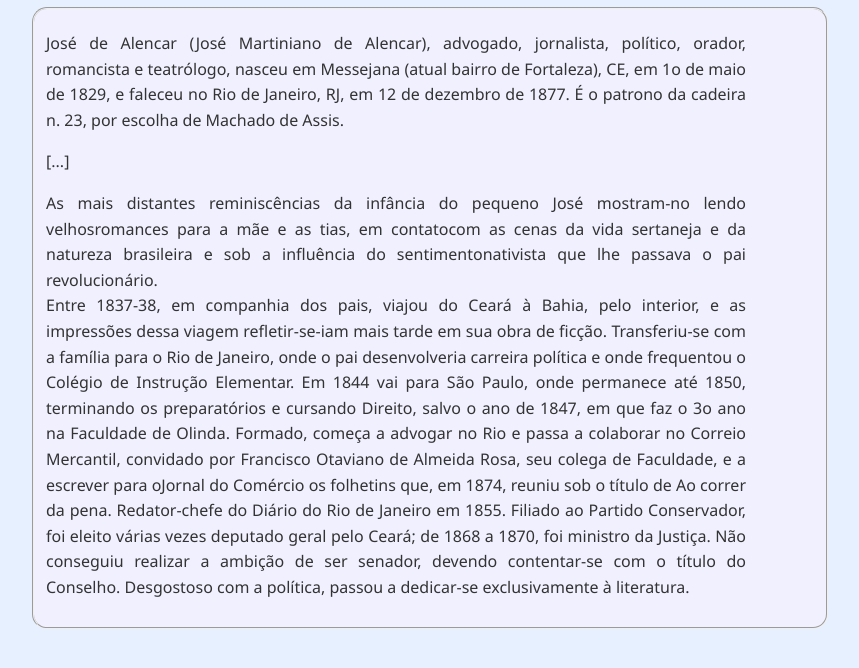
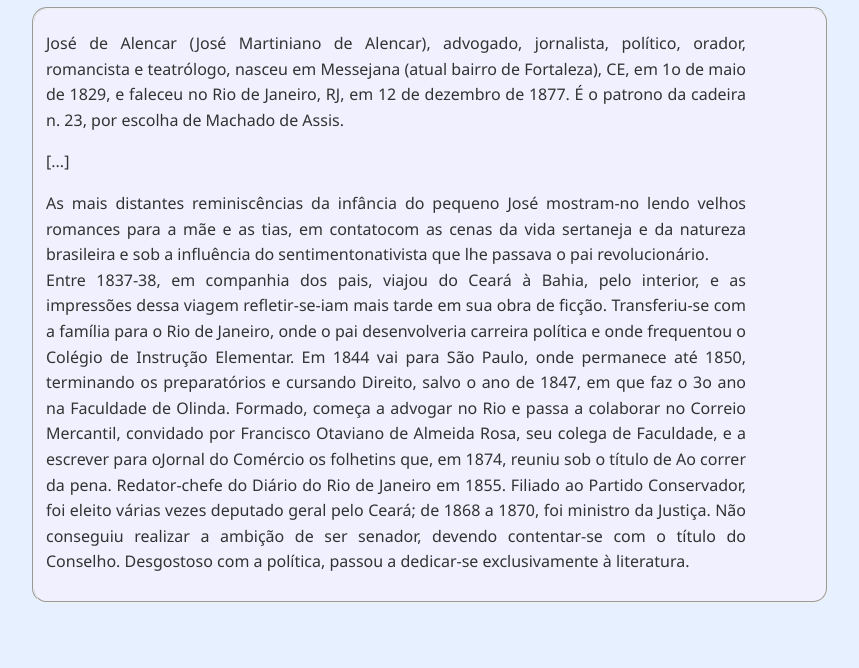
Before and after one commit to Lipevas/API_Vlibras, a plain HTML site: page index.html in a window 1280 px wide. Shown: the part 118-786 px from the top of the page, without its empty margins (210-1069 px from the left). Drawn offline with Linux system fonts and the light colour scheme.

Commit message:
Update index.html

```diff
--- a/index.html
+++ b/index.html
@@ -13,7 +13,7 @@
     <p>José de Alencar (José Martiniano de Alencar), advogado, jornalista, político, orador, romancista e teatrólogo, nasceu em Messejana (atual bairro de Fortaleza), CE, em 1o de maio de 1829, e faleceu no Rio de Janeiro, RJ, em 12 de dezembro de 1877. É o patrono da cadeira n. 23, por escolha de Machado de Assis.
 </p>
 <p>[...]</p>
-<p>As mais distantes reminiscências da infância do pequeno José mostram-no lendo velhosromances para a mãe e as tias, em contatocom as cenas da vida sertaneja e da natureza brasileira e sob a influência do sentimentonativista que lhe passava o pai revolucionário.
+<p>As mais distantes reminiscências da infância do pequeno José mostram-no lendo velhos romances para a mãe e as tias, em contatocom as cenas da vida sertaneja e da natureza brasileira e sob a influência do sentimentonativista que lhe passava o pai revolucionário.
 Entre 1837-38, em companhia dos pais, viajou do Ceará à Bahia, pelo interior, e as impressões dessa viagem refletir-se-iam mais tarde em sua obra de ficção. Transferiu-se com a família para o Rio de Janeiro, onde o pai desenvolveria carreira política e onde frequentou o Colégio de Instrução Elementar. Em 1844 vai para São Paulo, onde permanece até 1850, terminando os preparatórios e cursando Direito, salvo o ano de 1847, em que faz o 3o ano na Faculdade de Olinda. Formado, começa a advogar no Rio e passa a colaborar no Correio Mercantil, convidado por Francisco Otaviano de Almeida Rosa, seu colega de Faculdade, e a escrever para oJornal do Comércio os folhetins que, em 1874, reuniu sob o título de Ao correr da pena. Redator-chefe do Diário do Rio de Janeiro em 1855. Filiado ao Partido Conservador, foi eleito várias vezes deputado geral pelo Ceará; de 1868 a 1870, foi ministro da Justiça. Não conseguiu realizar a ambição de ser senador, devendo contentar-se com o título do Conselho. Desgostoso com a política, passou a dedicar-se exclusivamente à literatura.</p>
 </fieldset>
 
```
